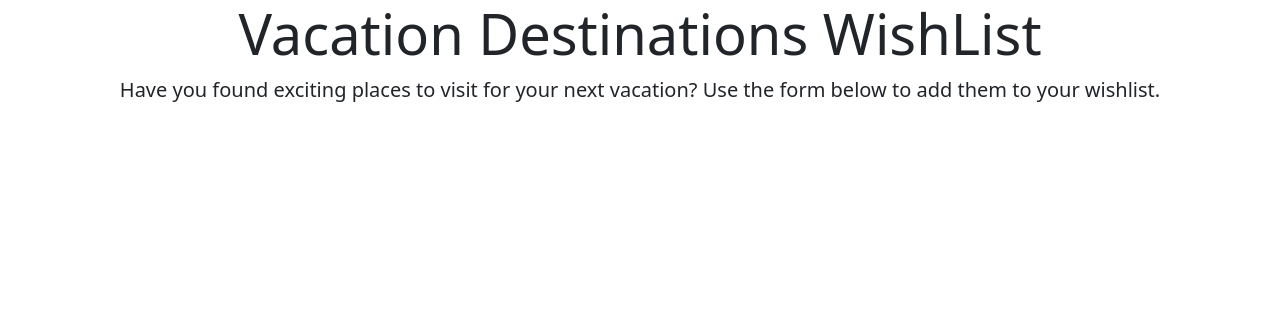
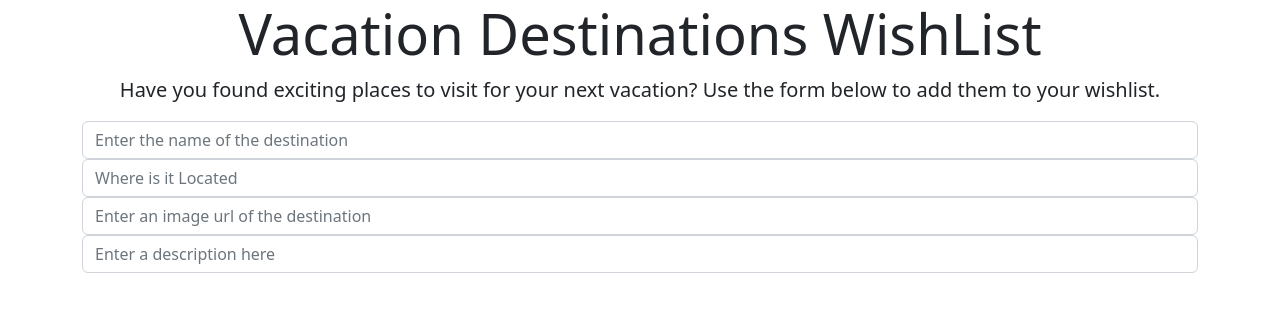
Before and after one commit to ruanek/destinations, a plain HTML site: page index.html in a window 1280 px wide. Drawn offline with nearby package versions, Linux system fonts and the light colour scheme.

Commit message:
added container and 4 inputs forms

```diff
--- a/index.html
+++ b/index.html
@@ -25,6 +25,32 @@
         </p>
       </div>
     </div>
+    <div class="container">
+      <input
+        class="form-control"
+        type="text"
+        placeholder="Enter the name of the destination"
+        aria-label="default input example"
+      />
+      <input
+        class="form-control"
+        type="text"
+        placeholder="Where is it Located"
+        aria-label="default input example"
+      />
+      <input
+        class="form-control"
+        type="text"
+        placeholder="Enter an image url of the destination"
+        aria-label="default input example"
+      />
+      <input
+        class="form-control"
+        type="text"
+        placeholder="Enter a description here"
+        aria-label="default input example"
+      />
+    </div>
     <!-- JS Link -->
     <script src="./script.js"></script>
   </body>
```
